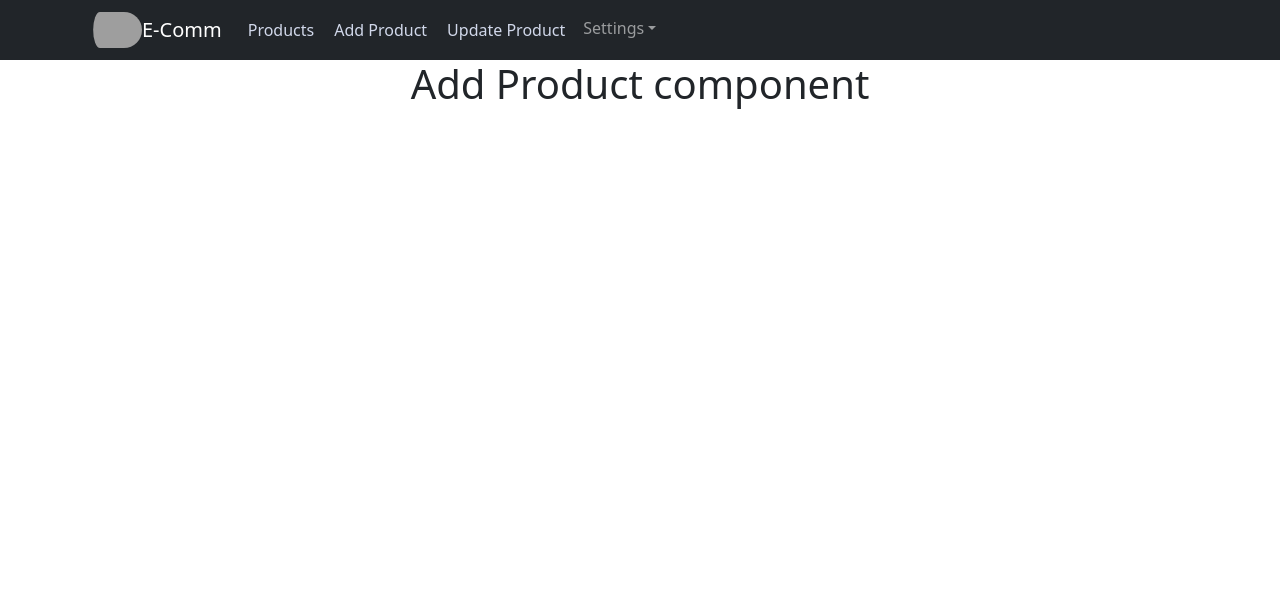
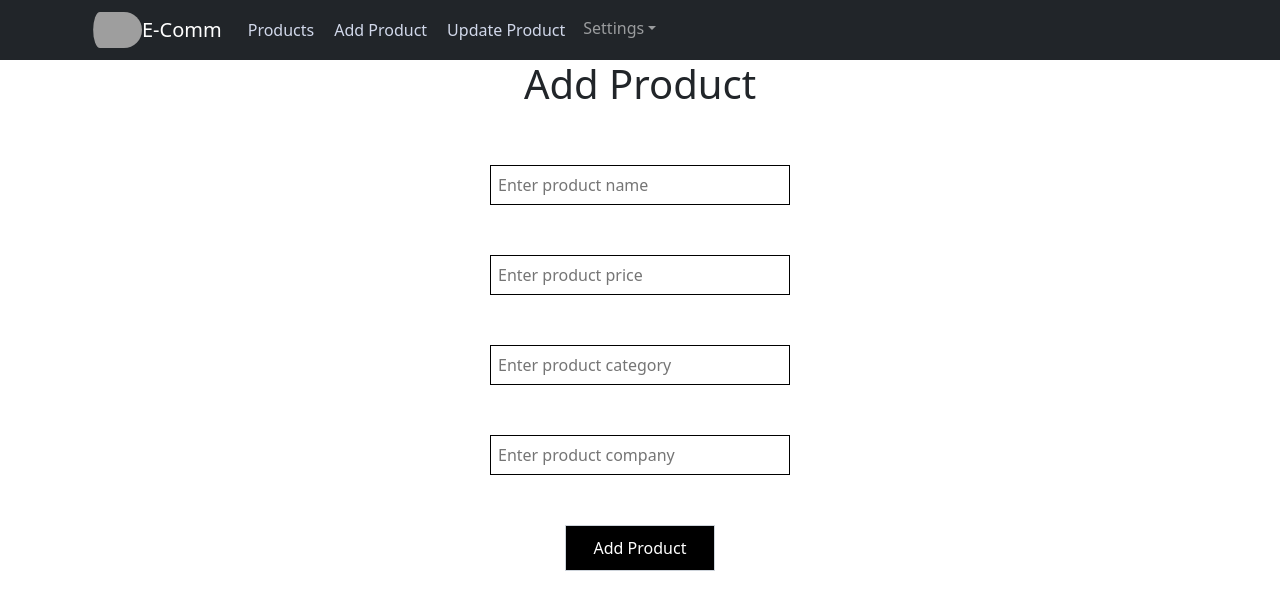
Before and after one commit to chrisdias2311/MERNproject, a React (Create React App) app in the folder frontend/: page /addproduct in a window 1280 px wide. Shown: the top 610 px of the page. Built offline with nearby package versions, Linux system fonts and the light colour scheme; sample sign-in values are in the browser's storage; grey boxes are pictures that could not be loaded.

Commit message:
Integrated login API with login component, Created Add products component and API to add products to database and Conncted the API with Add products component

```diff
--- a/frontend/src/App.js
+++ b/frontend/src/App.js
@@ -4,6 +4,7 @@ import { BrowserRouter, Routes, Route } from 'react-router-dom'
 import Signup from './Components/Signup';
 import PrivateComponent from './Components/PrivateComponent';
 import Login from './Components/Login';
+import AddProduct from './Components/AddProduct';
 
 
 function App() {
@@ -14,7 +15,7 @@ function App() {
         <Routes>
           <Route element={<PrivateComponent/>}>
             <Route path='/' element={<h1>Product Listing component</h1>}></Route>
-            <Route path='/addproduct' element={<h1>Add Product component</h1>}></Route>
+            <Route path='/addproduct' element={<AddProduct></AddProduct>}></Route>
             <Route path='/updateproduct' element={<h1>Update Product component</h1>}></Route>
             <Route path='/logout' element={<h1>Logout component</h1>}></Route>
           </Route>
--- /dev/null
+++ b/frontend/src/Components/AddProduct.js
@@ -0,0 +1,53 @@
+import React from 'react';
+
+const AddProduct = ()=>{
+    const [name, setName] = React.useState('');
+    const [price, setPrice] = React.useState('');
+    const [category, setCategory] = React.useState('');
+    const [company, setCompany] = React.useState('');
+    const [error, setError] = React.useState(false);
+
+    const addProduct = async()=>{
+        if(!name || !price || !category || !company){
+            setError(true);
+            return false;
+        }
+
+        const userId = JSON.parse(localStorage.getItem('user'))._id;
+        let result = await fetch('http://localhost:5000/add-product',{
+            method:'post',
+            body:JSON.stringify({name, price, category, company, userId}),
+            headers:{
+                "Content-Type":"application/json"
+            }
+        });
+        result = await result.json();
+        console.warn(result);
+    }
+
+    return(
+        <div>
+            <h1>Add Product</h1>
+            <br></br>
+            <input className="inputBox" value={name} type="test" onChange={(e)=>{setName(e.target.value)}} placeholder="Enter product name"></input>
+            {error && !name &&<span className='invalid-input'>Enter valid name</span>}
+            <br></br>
+
+            <input className="inputBox" value={price} type="test" onChange={(e)=>{setPrice(e.target.value)}} placeholder="Enter product price"></input>
+            {error && !price &&<span className='invalid-input'>Enter valid price</span>}
+            <br></br>
+
+            <input className="inputBox" value={category} type="test" onChange={(e)=>{setCategory(e.target.value)}} placeholder="Enter product category"></input>
+            {error && !category &&<span className='invalid-input'>Enter valid category</span>}
+            <br></br>
+
+            <input className="inputBox" value={company} type="test" onChange={(e)=>{setCompany(e.target.value)}} placeholder="Enter product company"></input>
+            {error && !company &&<span className='invalid-input'>Enter valid company</span>}
+            <br></br>
+
+            <button onClick={addProduct} className="appButton">Add Product</button>
+        </div>
+    )
+}
+
+export default AddProduct;
--- a/frontend/src/Components/Login.js
+++ b/frontend/src/Components/Login.js
@@ -1,11 +1,37 @@
-import React from 'react';
+import React, { useEffect } from 'react';
+import { useNavigate } from 'react-router-dom';
 
 const Login = ()=>{
     const [email, setEmail]=React.useState('');
     const [password, setPassword]=React.useState('');
+    const navigate = useNavigate();
 
-    const loginHandle = ()=>{
-        console.warn(email, password);
+
+    // useEffect(()=>{
+    //     const auth = localStorage.getItem('user');
+    //     if(auth){
+    //         navigate("/");
+    //     }
+    // })
+
+    const loginHandle = async()=>{
+        console.warn(email, password)
+        let result = await fetch('http://localhost:5000/login',{
+            method:'post',
+            body: JSON.stringify({email,password}),
+            headers: {
+                'Content-Type':'application/json'
+            }
+        });
+        result = await result.json();
+        console.warn(result);
+        if(result.name){
+            localStorage.setItem("user", JSON.stringify(result));
+            alert("Yoou have been sucessfully logged in!")
+            navigate("/")
+        } else {
+            alert("Please enter correct details")
+        }
     }
 
     return(
--- a/frontend/src/Components/Signup.js
+++ b/frontend/src/Components/Signup.js
@@ -7,12 +7,12 @@ const Signup = ()=>{
     const [email, setEmail] = useState("");
     const navigate = useNavigate();
 
-    useEffect(()=>{
-        const auth = localStorage.getItem('user');
-        if(auth){
-            navigate('/')
-        }
-    })
+    // useEffect(()=>{
+    //     const auth = localStorage.getItem('user');
+    //     if(auth){
+    //         navigate('/')
+    //     }
+    // })
 
     const registerUser = async ()=>{
         console.warn(name, email, password);
```
Also changed, not shown: 1 other file (tests, documents, lock files or other folders).
